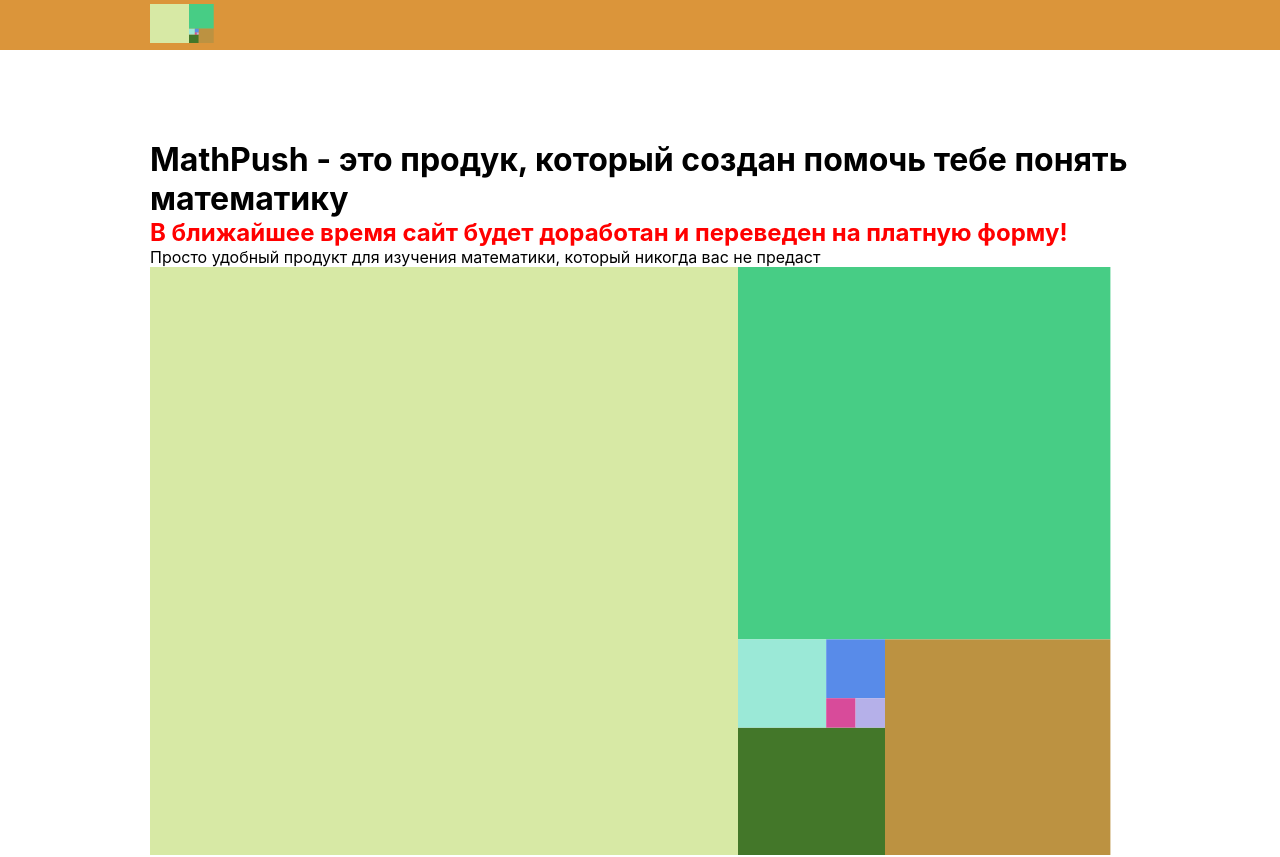
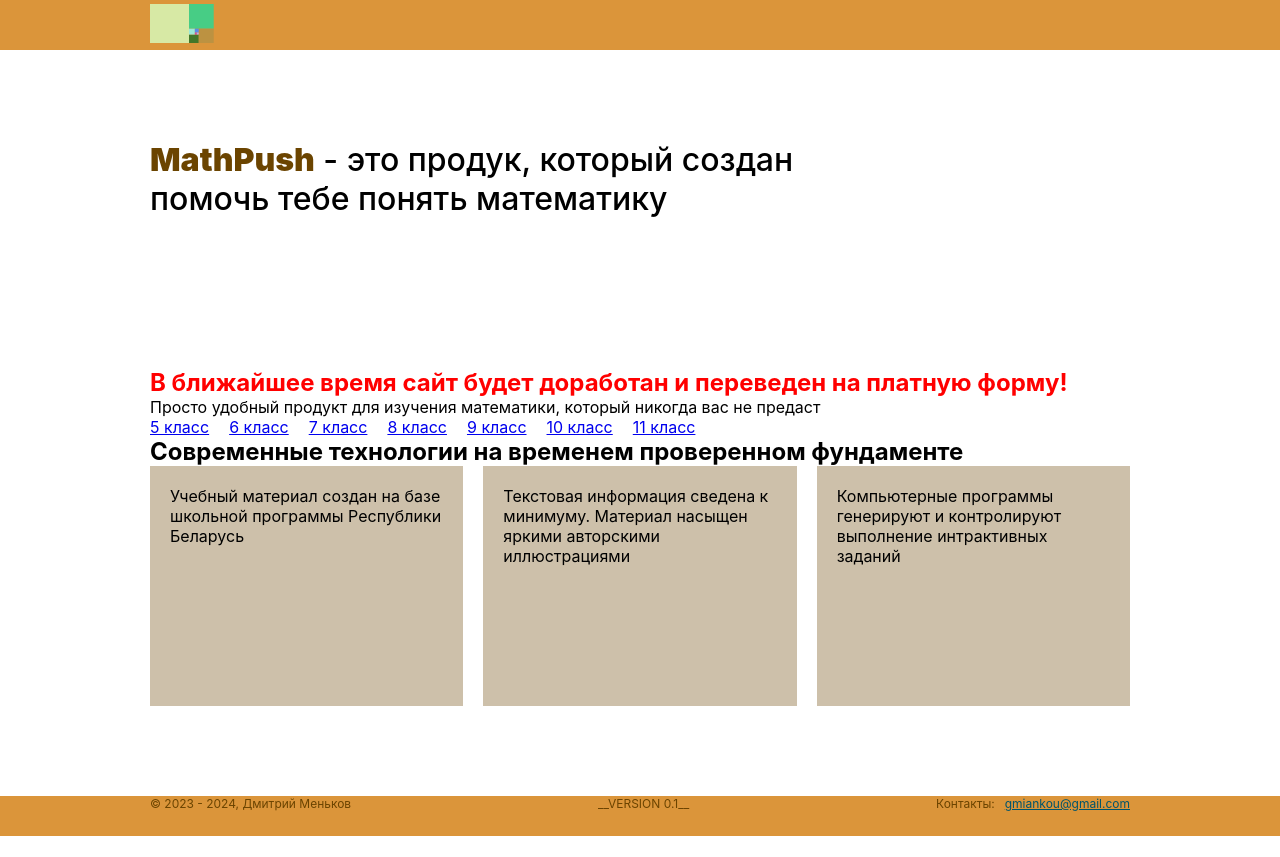
Before and after one commit to DzmitryMiankou/natural-number, a React (Create React App) app: page /#/ in a window 1280 px wide. Shown: the top 857 px of the page. After the commit the page ends 836 px from the top, so only its background shows below. Built offline with nearby package versions, Linux system fonts and the light colour scheme.

Commit message:
set cards for title page

```diff
--- a/src/components/titlePage/TitlePage.tsx
+++ b/src/components/titlePage/TitlePage.tsx
@@ -65,6 +65,7 @@
   color: #6b4400;
   @media (max-width: 780px) {
     padding: 0px 20px;
+    flex-direction: column-reverse;
   }
 `;
 
@@ -76,6 +77,33 @@
 
 const ContactLink = styled.a`
   color: #00546b;
+`;
+
+const ProductCards = styled.div`
+  display: grid;
+  gap: 20px;
+  grid-template-columns: repeat(3, auto);
+  @media (max-width: 1100px) {
+    grid-template-columns: repeat(1, auto);
+  }
+`;
+
+const ProductCard = styled.div`
+  min-width: 200px;
+  min-height: 200px;
+  background-color: #6b440055;
+  padding: 20px;
+`;
+
+const Title = styled.h1`
+  padding: 0px 0px 150px 0px;
+  max-width: 700px;
+  font-weight: 500;
+`;
+
+const TitleSpan = styled.span`
+  color: #6b4400;
+  font-weight: 900;
 `;
 
 const TitlePage = () => {
@@ -106,9 +134,10 @@
       </Header>
       <MainWrapper>
         <main>
-          <h1>
-            MathPush - это продук, который создан помочь тебе понять математику
-          </h1>
+          <Title>
+            <TitleSpan>MathPush</TitleSpan> - это продук, который создан помочь
+            тебе понять математику
+          </Title>
           <h2 style={{ color: "red" }}>
             В ближайшее время сайт будет доработан и переведен на платную форму!
           </h2>
@@ -117,24 +146,6 @@
             не предаст
           </p>
           <Menu>
-            <svg
-              version="1.1"
-              x="0px"
-              y="0px"
-              viewBox="0 0 100 60"
-              enableBackground="new 0 0 100 60"
-              xmlSpace="preserve"
-            >
-              <rect x="0" y="0" fill="#D7E9A5" width="60" height="60" />
-              <rect x="60" y="0" fill="#47CD85" width="38" height="38" />
-              <rect x="60" y="47" fill="#437729" width="15" height="15" />
-              <rect x="75" y="38" fill="#BC9241" width="23" height="24" />
-              <rect x="60" y="38" fill="#9BE9D7" width="9" height="9" />
-              <rect x="69" y="38" fill="#588BE9" width="6" height="6" />
-              <rect x="69" y="44" fill="#D84B9A" width="3" height="3" />
-              <rect x="72" y="44" fill="#B5B0E9" width="3" height="3" />
-            </svg>
-          </Menu>
             <Items>
               <Item>
                 <RouterLink to="five_class">5 класс</RouterLink>
@@ -158,6 +169,22 @@
                 <RouterLink to="five_class">11 класс</RouterLink>
               </Item>
             </Items>
+          </Menu>
+          <h2>Современные технологии на временем проверенном фундаменте</h2>
+          <ProductCards>
+            <ProductCard>
+              Учебный материал создан на базе школьной программы Республики
+              Беларусь
+            </ProductCard>
+            <ProductCard>
+              Текстовая информация сведена к минимуму. Материал насыщен яркими
+              авторскими иллюстрациями
+            </ProductCard>
+            <ProductCard>
+              Компьютерные программы генерируют и контролируют выполнение
+              интрактивных заданий
+            </ProductCard>
+          </ProductCards>
         </main>
       </MainWrapper>
       <Footer $bg={"#DB953A"}>
```
Also changed, not shown: public/manifest.json. Lines whose indentation alone changed are shown as unchanged.
